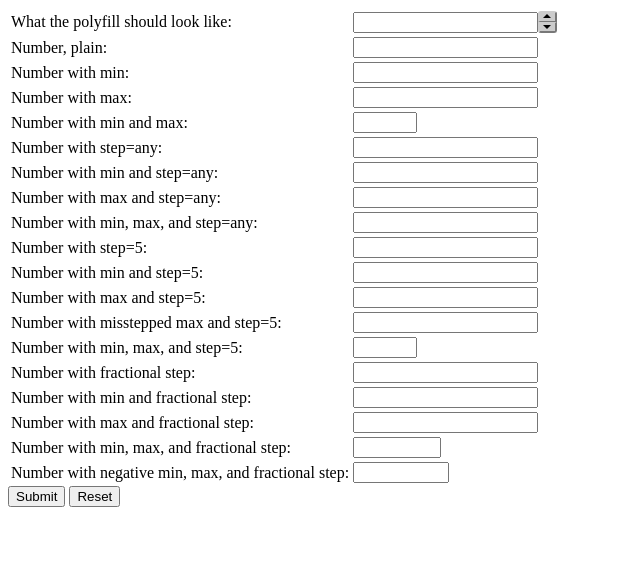
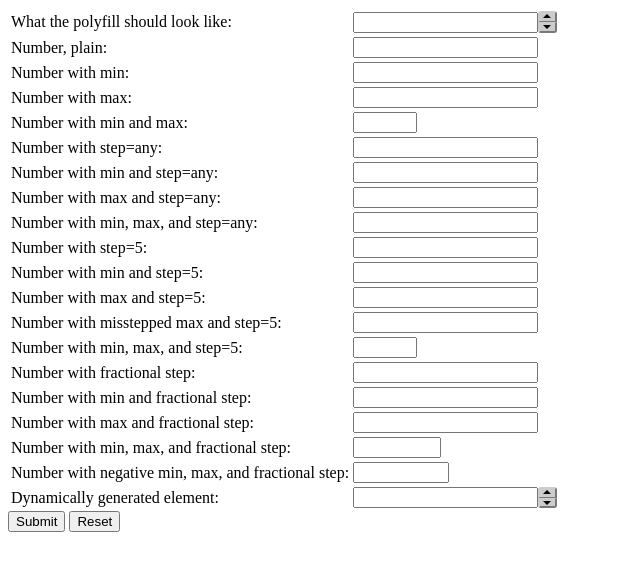
Before and after one commit to jonstipe/number-polyfill, a plain HTML site: page index.html in a window 1280 px wide. Shown: the whole page, without its empty margins (0-640 px from the left). Drawn offline with nearby package versions, Linux system fonts and the light colour scheme.

Commit message:
Note about plugin usage.

```diff
--- a/index.html
+++ b/index.html
@@ -4,8 +4,26 @@
     <meta http-equiv="Content-Type" content="text/html; charset=iso-8859-1" />
     <title>Number polyfill</title>
     <link rel="stylesheet" type="text/css" href="number-polyfill.css" />
-    <script src="https://ajax.googleapis.com/ajax/libs/jquery/1.7.2/jquery.min.js"></script>
-    <script src="number-polyfill.min.js"></script>
+    <script type="text/javascript" src="https://ajax.googleapis.com/ajax/libs/jquery/1.7.2/jquery.min.js"></script>
+    <script type="text/javascript" src="number-polyfill.min.js"></script>
+    <script type="text/javascript">
+//<![CDATA[
+  $(function(){
+    var trElem = document.createElement("tr"),
+        tdElem1 = document.createElement("td"),
+        tdElem2 = document.createElement("td"),
+        inputElem = document.createElement("input");
+    inputElem.setAttribute("name", "numberGenerated");
+    inputElem.setAttribute("type", "number");
+    tdElem1.appendChild(document.createTextNode("Dynamically generated element:"));
+    tdElem2.appendChild(inputElem);
+    trElem.appendChild(tdElem1);
+    trElem.appendChild(tdElem2);
+    $("table").append(trElem);
+    $(inputElem).inputNumber();
+  });
+//]]>
+    </script>
   </head>
   <body>
 <form id="form-demo">
--- a/number-polyfill.js
+++ b/number-polyfill.js
@@ -89,7 +89,7 @@
       $(elem).val(newVal).change();
     };
 
-    return $(this).each(function () {
+    return $(this).filter('input[type="number"]').each(function () {
       var elem = this,
           $elem = $(elem),
           halfHeight = ($elem.outerHeight() / 2) + 'px',
```
Also changed, not shown: README.md.
